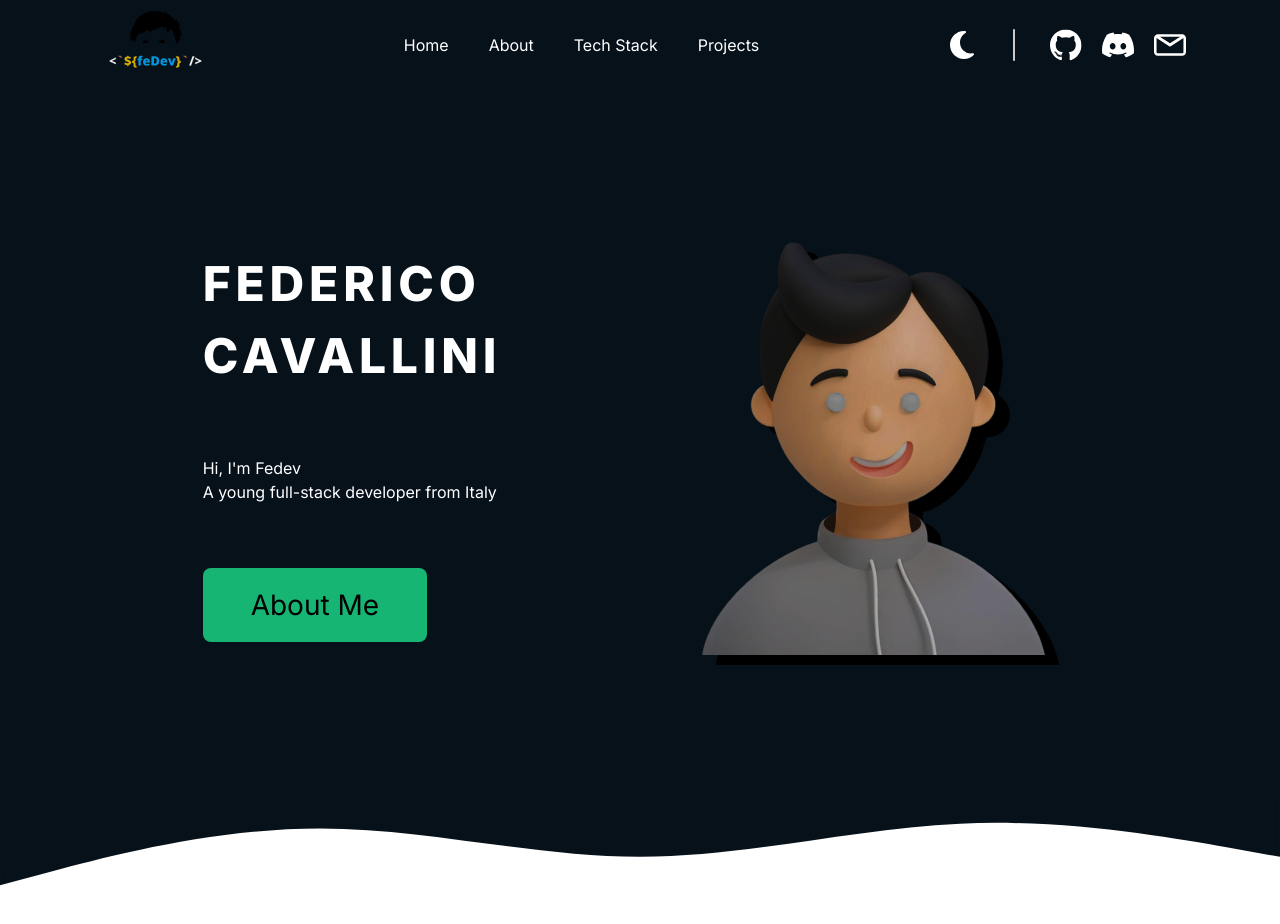
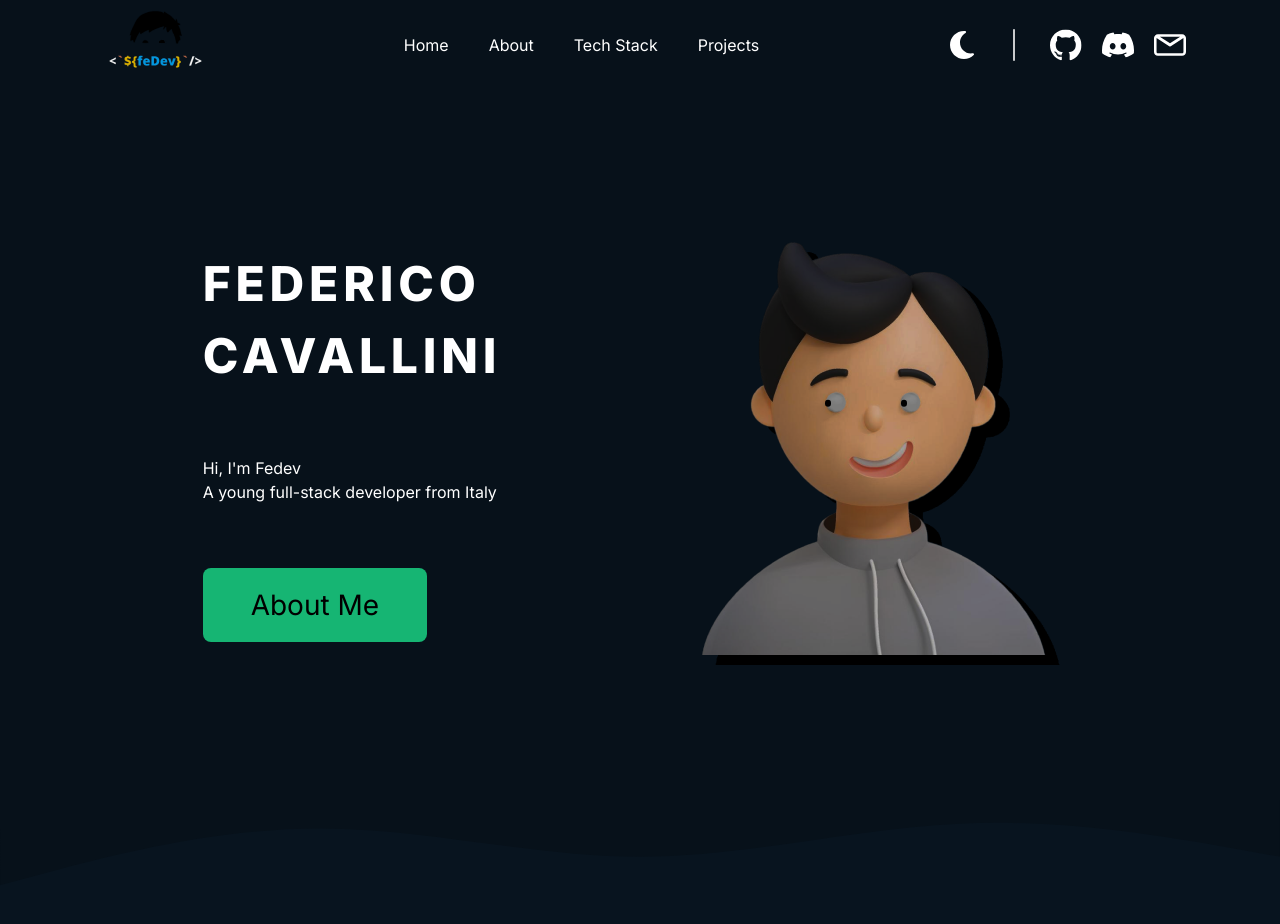
Before and after one commit to fedevcoding/portfolio, a Next.js app: page / in a window 1280 px wide. Shown: the top 924 px of the page. Built offline with nearby package versions, Linux system fonts and the light colour scheme.

Commit message:
start about

```diff
--- a/src/app/page.tsx
+++ b/src/app/page.tsx
@@ -1,9 +1,11 @@
+import About from "@/components/About";
 import Home from "@/components/Home";
 
 export default function Page() {
   return (
     <>
       <Home />
+      <About />
     </>
   );
 }
--- /dev/null
+++ b/src/components/About.tsx
@@ -0,0 +1,19 @@
+"use client";
+
+import { wakeLight, waveDark } from "@/assets";
+import { useThemeContext } from "@/context";
+
+function About() {
+  const { isDark } = useThemeContext();
+
+  return (
+    <section
+      className="h-screen dark:bg-primary-dark bg-primary-light"
+      id="about"
+    >
+      <img src={isDark ? waveDark.src : wakeLight.src} className="w-screen" />
+    </section>
+  );
+}
+
+export default About;
--- a/src/components/Home.tsx
+++ b/src/components/Home.tsx
@@ -2,11 +2,32 @@
 
 import { homePfpDark, homePfpLight, wakeLight, waveDark } from "@/assets";
 import Header from "./Header";
-import "@/styles/home.scss";
+import "@/styles/Home.scss";
 import { useThemeContext } from "@/context";
+import { useEffect } from "react";
 
 function Home() {
   const { isDark } = useThemeContext();
+
+  useEffect(() => {
+    document.addEventListener("mousemove", animateEyes);
+
+    function animateEyes(e: MouseEvent) {
+      const eyes = document.querySelectorAll(".eyes");
+      eyes.forEach((eye) => {
+        let x = eye.getBoundingClientRect().left + eye.clientWidth / 2;
+        let y = eye.getBoundingClientRect().top + eye.clientHeight / 2;
+        let radian = Math.atan2(e.pageX - x, e.pageY - y);
+        let rotate = radian * (180 / Math.PI) * -1 + 270;
+        if (eye instanceof HTMLElement) {
+          eye.style.transform = `rotate(${rotate}deg)`;
+        }
+      });
+    }
+    return () => {
+      document.removeEventListener("mousemove", animateEyes);
+    };
+  }, []);
 
   return (
     <>
@@ -31,10 +52,13 @@ function Home() {
               About Me
             </button>
           </div>
-          <img src={isDark ? homePfpDark.src : homePfpLight.src} alt="Pfp" />
+          <div className="relative">
+            <img src={isDark ? homePfpDark.src : homePfpLight.src} alt="Pfp" />
+            <div className="leftEye eyes"></div>
+            <div className="rightEye eyes"></div>
+          </div>
         </div>
       </section>
-      <img src={isDark ? waveDark.src : wakeLight.src} className="w-screen" />
     </>
   );
 }
--- a/src/styles/Home.scss
+++ b/src/styles/Home.scss
@@ -0,0 +1,29 @@
+#home {
+    .leftEye, .rightEye{
+        position: absolute;
+        border-radius: 50%;
+        height: 5%;
+        width: 5%;
+        &::after {
+            position: absolute;
+            left: 0;
+            top: 50%;
+            transform: translate(0, -50%);
+            width: 30%;
+            height: 30%;
+            background: #000;
+            border-radius: 50%;
+            content: " ";
+        }
+    }
+
+    .leftEye {
+        left: 37%;
+        top: 38%;
+    }
+    .rightEye {
+        right: 39%;
+        top: 38%;
+    }
+
+}
```
